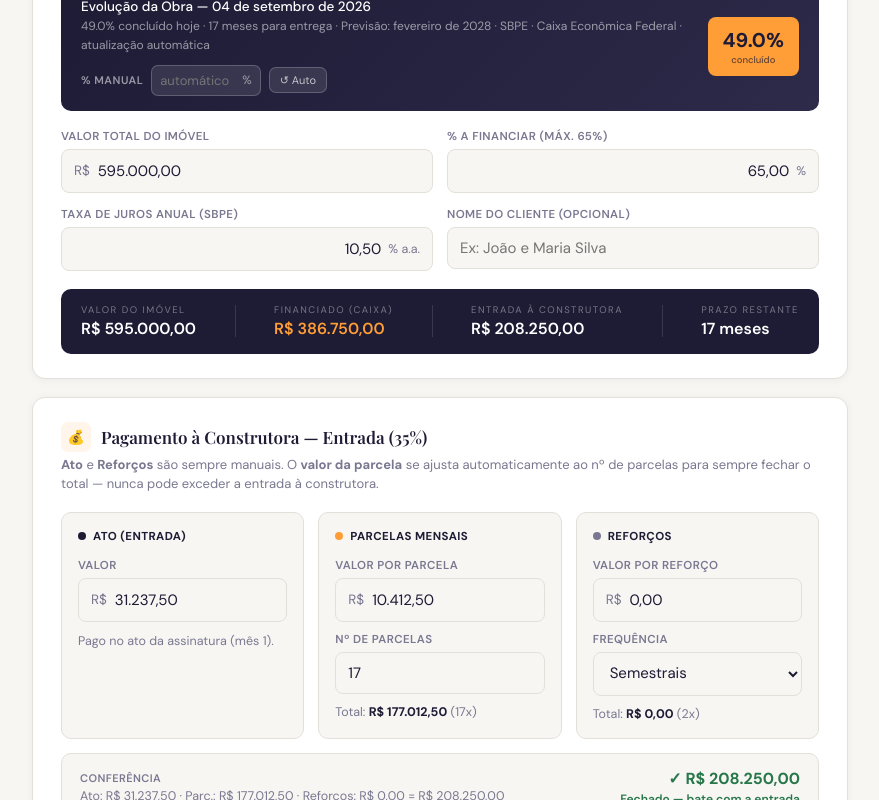
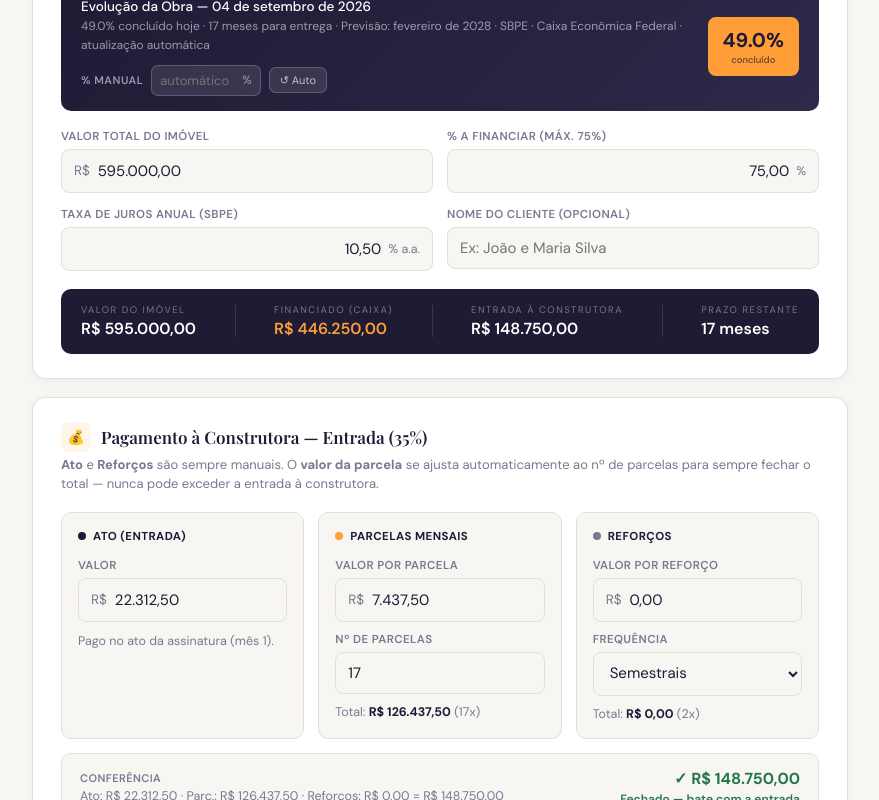
Before and after one commit to uweradloff/simulador-zelt, a plain HTML site: page index.html in a window 1280 px wide. Shown: the part 360-1160 px from the top of the page, without its empty margins (200-1079 px from the left). Drawn offline with nearby package versions, Linux system fonts and the light colour scheme.

Commit message:
Add files via upload

```diff
--- a/index.html
+++ b/index.html
@@ -248,8 +248,8 @@ tfoot td.or{color:var(--orange);}
         <div class="fw"><span class="pfx">R$</span><input class="fi" type="text" id="viFmt" value="595.000,00" inputmode="numeric"><input type="hidden" id="vi" value="595000"></div>
       </div>
       <div class="fg">
-        <label>% a Financiar (máx. 65%)</label>
-        <div class="fw"><input class="fi" type="text" id="pfFmt" value="65,00" inputmode="numeric" style="text-align:right"><span class="sfx">%</span><input type="hidden" id="pf" value="65"></div>
+        <label>% a Financiar (máx. 75%)</label>
+        <div class="fw"><input class="fi" type="text" id="pfFmt" value="75,00" inputmode="numeric" style="text-align:right"><span class="sfx">%</span><input type="hidden" id="pf" value="65"></div>
       </div>
       <div class="fg">
         <label>Taxa de Juros Anual (SBPE)</label>
@@ -450,7 +450,7 @@ function setupDec(fId,hId,max,cb){
 
 function getM(){
   const vi=+document.getElementById('vi').value||0;
-  const pf=+document.getElementById('pf').value||65;
+  const pf=+document.getElementById('pf').value||75;
   const ta=+document.getElementById('ta').value||0;
   const nome=document.getElementById('nc').value.trim();
   const vf=vi*pf/100, ve=vi-vf;
@@ -561,7 +561,7 @@ function updFech(){
 function resetForm(){
   // Reseta campos principais
   document.getElementById('vi').value=595000; document.getElementById('viFmt').value='595.000,00';
-  document.getElementById('pf').value=65;     document.getElementById('pfFmt').value='65,00';
+  document.getElementById('pf').value=75;     document.getElementById('pfFmt').value='75,00';
   document.getElementById('ta').value=10.5;   document.getElementById('taFmt').value='10,50';
   document.getElementById('nc').value='';
   document.getElementById('rFreq').value='semestral';
@@ -655,7 +655,7 @@ function doPrint(){
 }
 
 setupMoney('viFmt','vi',updRes);
-setupDec('pfFmt','pf',65,updRes);
+setupDec('pfFmt','pf',75,updRes);
 setupDec('taFmt','ta',null,updRes);
 setupMoney('aFmt','ato',()=>redist('ato'));
 setupMoney('pFmt','parc',()=>redist('parc'));
```
